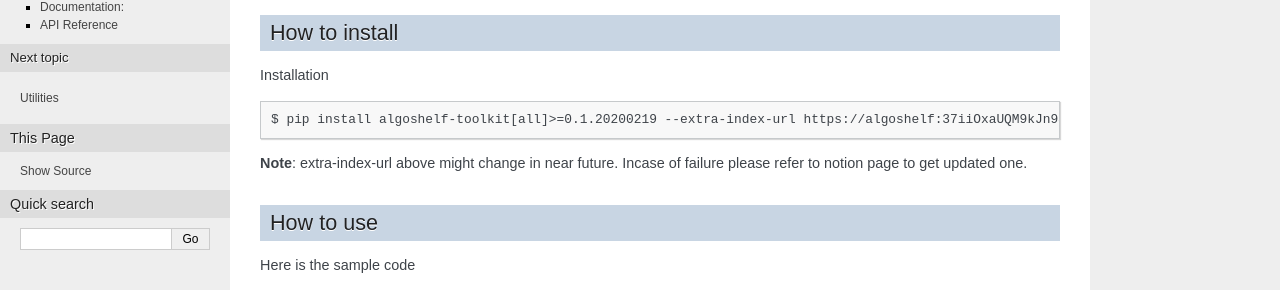
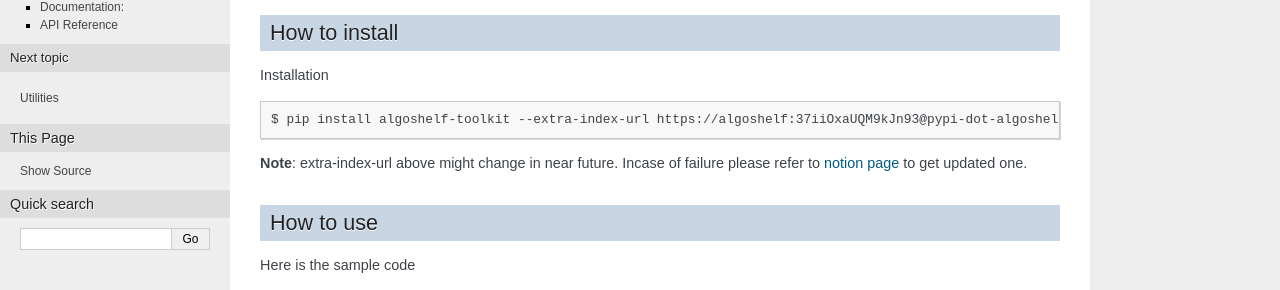
Before and after one commit to rorodata/toolkit, a Sphinx documentation site: the page built from docs/source/index.rst, in a window 1280 px wide. Shown: the part 146-436 px from the top of the page. Built offline with Sphinx 7.4.7, drawn with Linux system fonts in a browser that asks for light colours.

Commit message:
notion link added to docs how to install section

```diff
--- a/docs/source/index.rst
+++ b/docs/source/index.rst
@@ -8,9 +8,9 @@
 
 Installation ::
 
-  $ pip install algoshelf-toolkit[all]>=0.1.20200219 --extra-index-url https://algoshelf:37iiOxaUQM9kJn93@pypi-dot-algoshelf-staging.appspot.com/
+  $ pip install algoshelf-toolkit --extra-index-url https://algoshelf:37iiOxaUQM9kJn93@pypi-dot-algoshelf-staging.appspot.com/
 
-**Note**: extra-index-url above might change in near future. Incase of failure please refer to notion page to get updated one.
+**Note**: extra-index-url above might change in near future. Incase of failure please refer to `notion page <https://www.notion.so/rorodata/Python-Private-Packages-399f5f9c122e4ad8b7d3e81aa4c7d743>`_ to get updated one.
 
 How to use
 ----------
```
